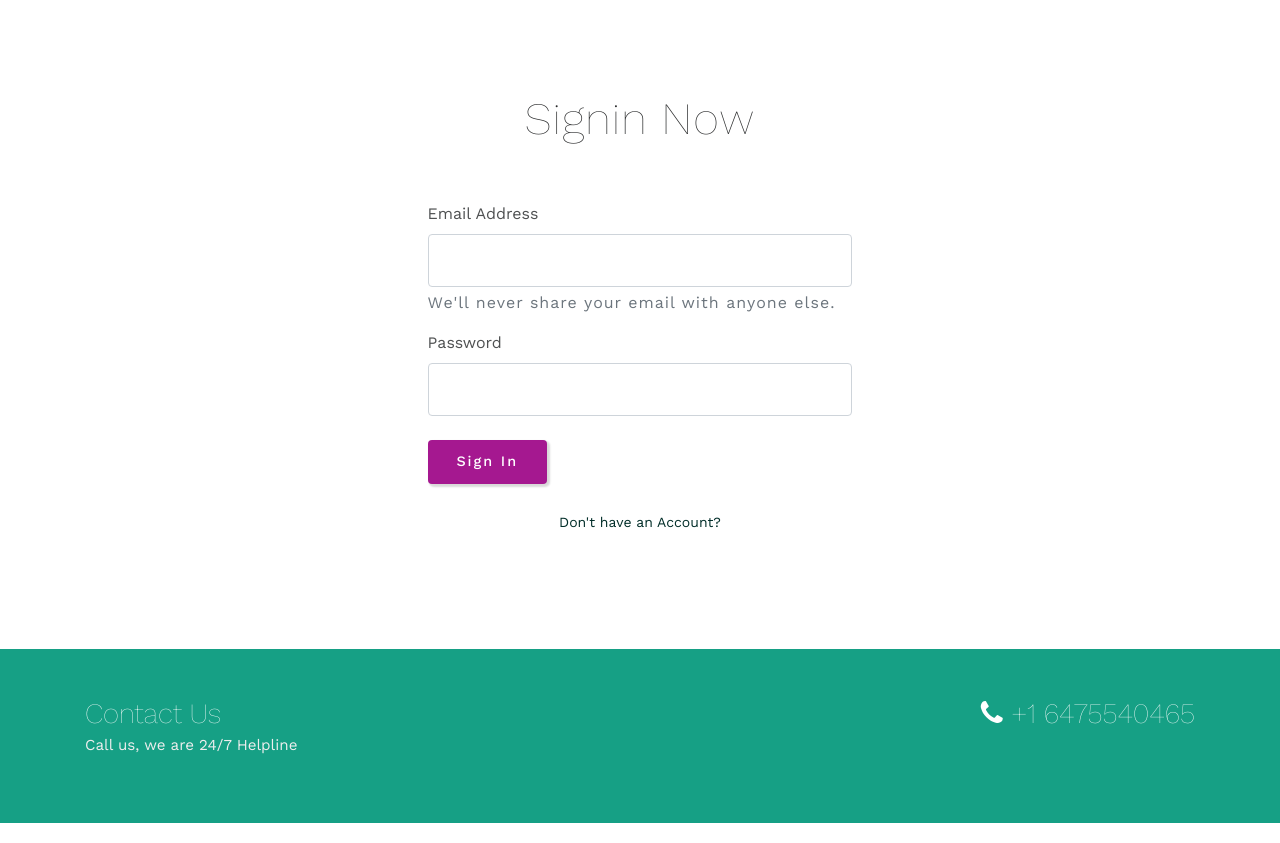
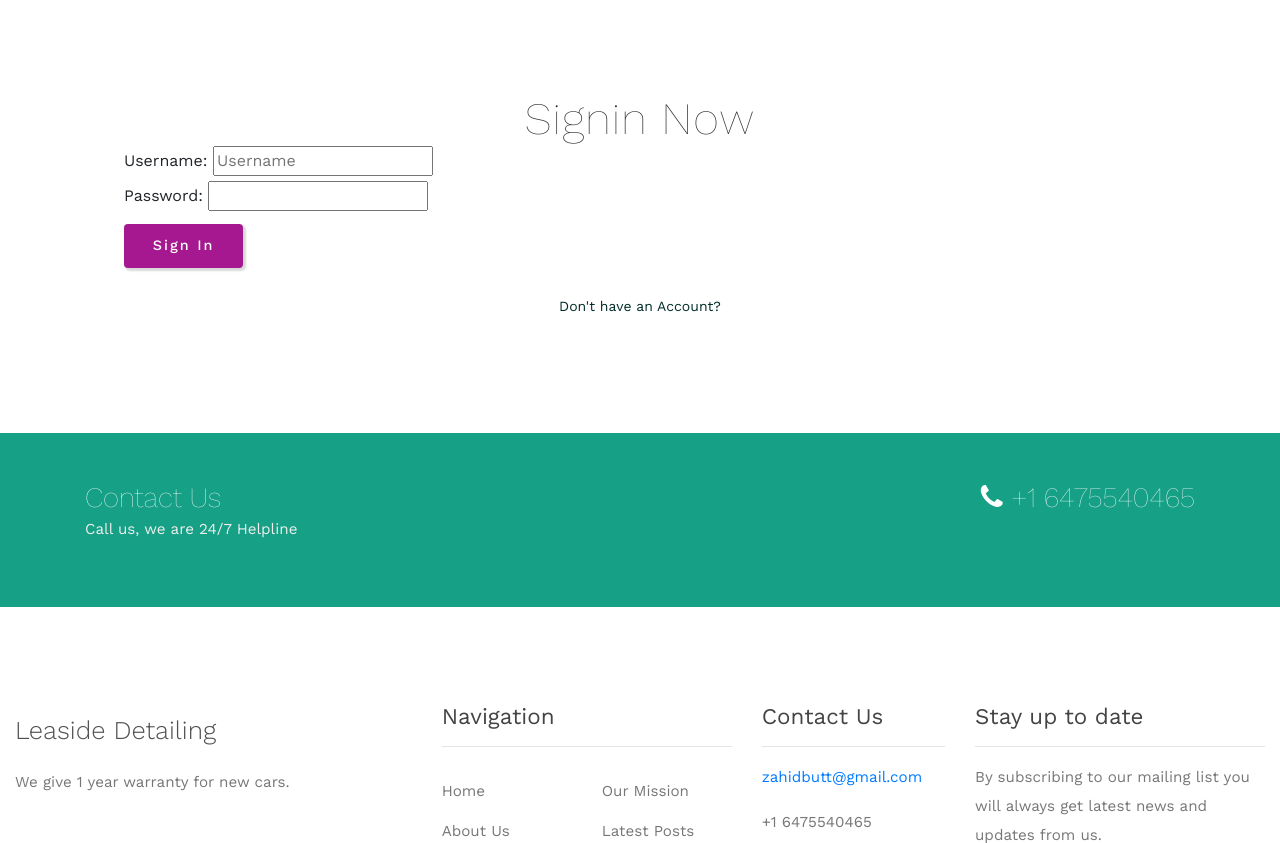
Before and after one commit to saitejachowdary/Leaside_deployment, a Django app: a page that uses Leaside_Detailing/mysite/blog/templates/blog/login.html in a window 1280 px wide. Shown: the part 338-1181 px from the top of the page. Run offline with Django 3.2, Linux system fonts and the light colour scheme; parts of the project's set-up code (start-up, migrations or seed data) failed here and were passed over; some libraries are stand-ins or nearby versions.

Commit message:
Update login.html

```diff
--- a/Leaside_Detailing/mysite/blog/templates/blog/login.html
+++ b/Leaside_Detailing/mysite/blog/templates/blog/login.html
@@ -102,18 +102,20 @@
             <h3 class="title-w3pvt text-center">Signin Now</h3>
 
             <div class="login px-sm-4 mx-auto mw-100 login-wrapper">
-                <form class="login-wrapper w3pvt_mail_grid_right" action="#" method="post">
+                <form action="#" method="POST">
                   {% csrf_token %}
-                    <div class="form-group">
-                        <label class="mb-2">Email Address</label>
-                        <input type="email" class="form-control" name= "username" id="exampleInputEmail1" aria-describedby="emailHelp" placeholder="" required="">
-                        <small id="emailHelp" class="form-text text-muted">We'll never share your email with anyone else.</small>
-                    </div>
-                    <div class="form-group">
-                        <label class="mb-2">Password</label>
-                        <input type="password" class="form-control" name= "password" id="exampleInputPassword1" placeholder="" required="">
-                    </div>
+                  {# A more "HTML" way of creating the login form#}
+                  <div class="col-sm-6">
+                  <label for="username">Username:</label>
+                  <input type="text" name="username" placeholder="Username">
+                </div>
+                <div class="col-sm-6">
+                  <label for="password">Password:</label>
+                  <input type="password" name="password">
+                </div>
+                <div class="col-sm-6">
                     <button type="submit" value="Login" class="btn btn-primary submit mt-2 read-more">Sign In</button>
+                  </div>
                     <p class="text-center mt-4">
                         <a href="{% url 'blog:register' %}"> Don't have an Account?</a>
                     </p>
```
